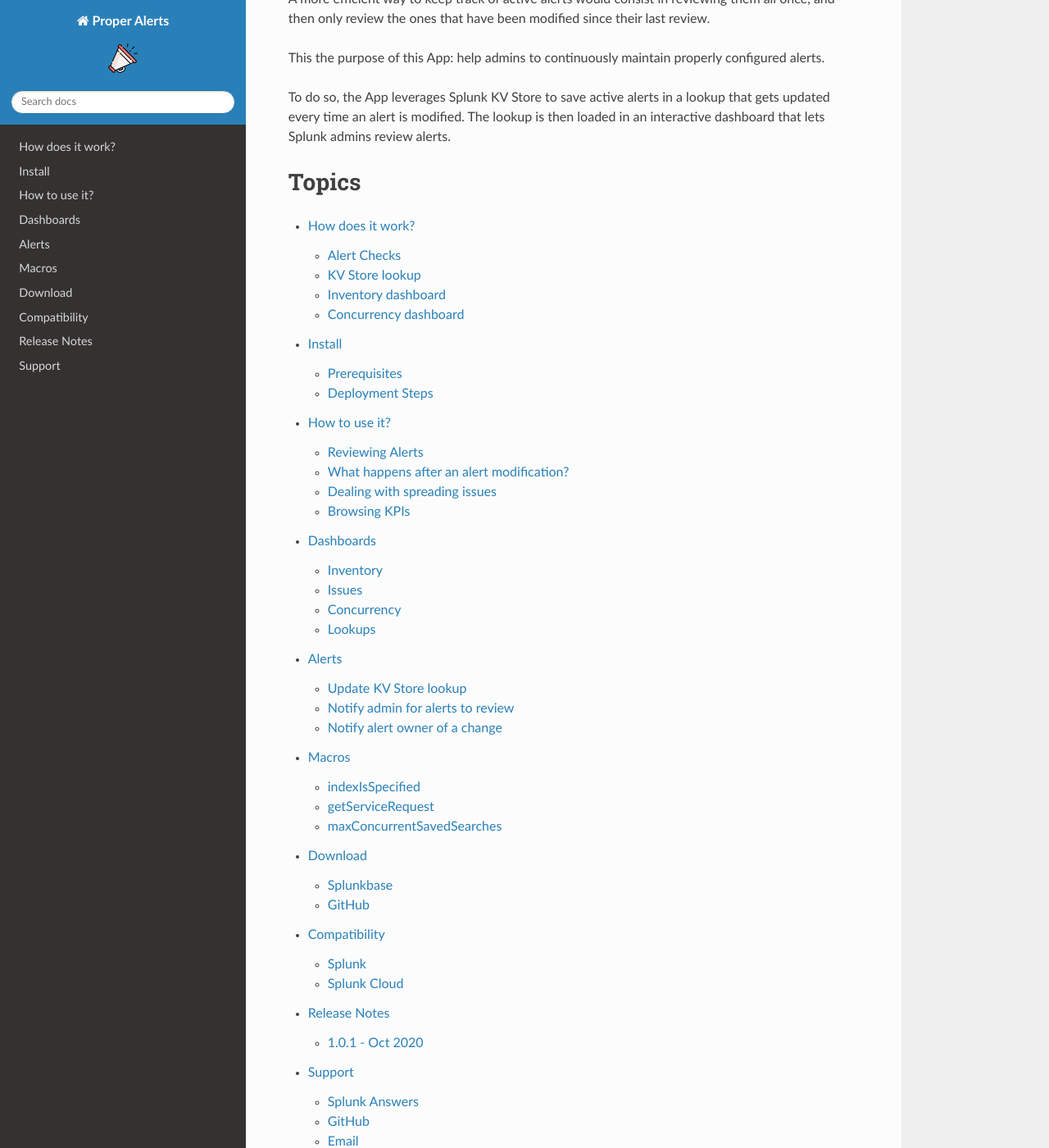
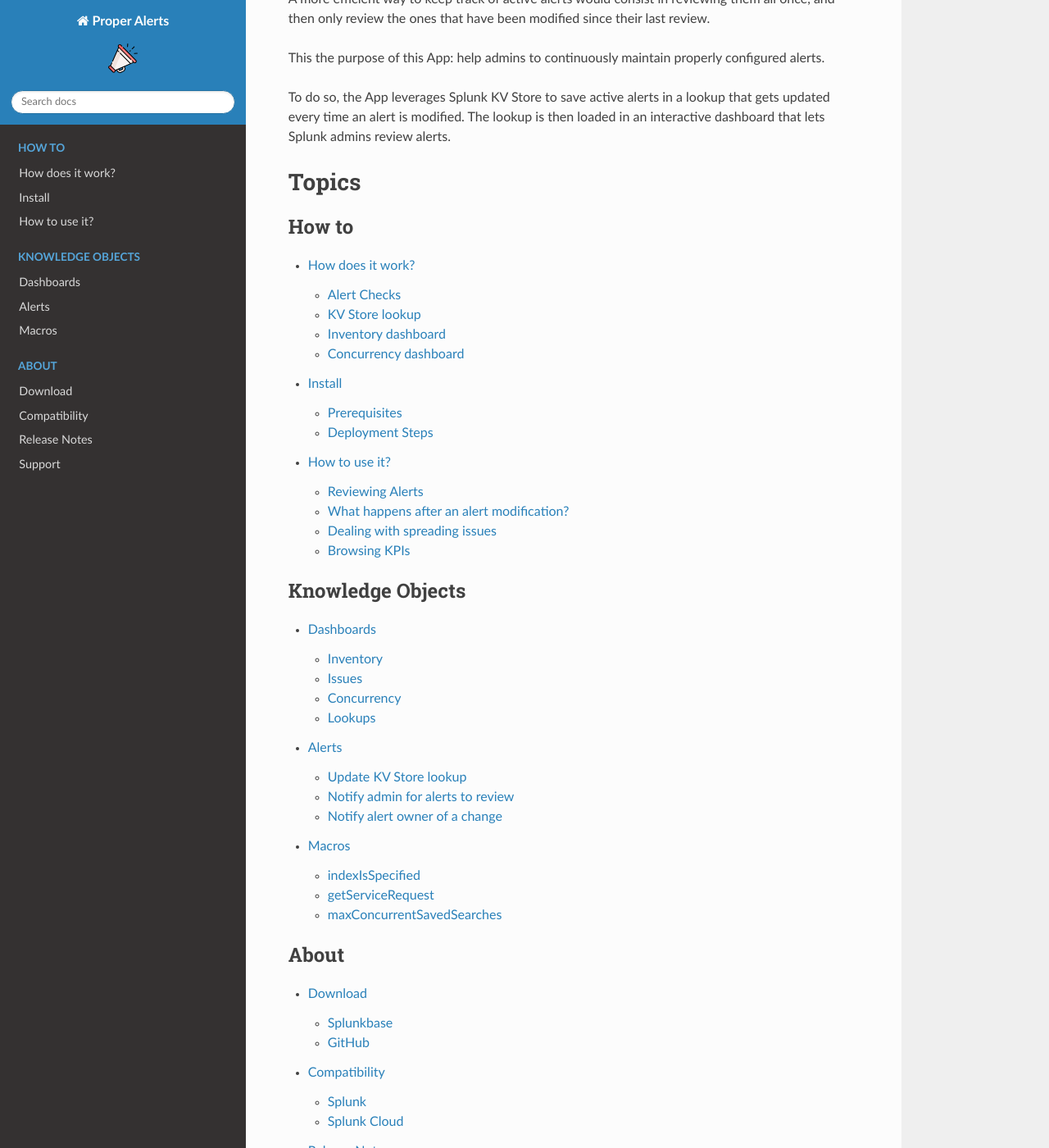
Before and after one commit to a-l-h/splunk-app-proper-alerts, a Sphinx documentation site: the page built from doc/index.rst, in a window 1280 px wide and 1400 px high, scrolled down 437 px. Shown: the whole window at 82% size. Built offline with Sphinx 7.4.7 and the Read the Docs theme 2.0.0, drawn with Linux system fonts in a browser that asks for light colours.

Commit message:
Update index.rst

```diff
--- a/doc/index.rst
+++ b/doc/index.rst
@@ -20,13 +20,24 @@ Topics
 
 .. toctree::
    :maxdepth: 2
+   :caption: How to
 
    /overview
    /install
    /usage
+
+.. toctree::
+   :maxdepth: 2
+   :caption: Knowledge Objects
+
    /dashboards
    /alerts
    /macros
+
+.. toctree::
+   :maxdepth: 2
+   :caption: About
+
    /download
    /compatibility
    /release_notes
```
